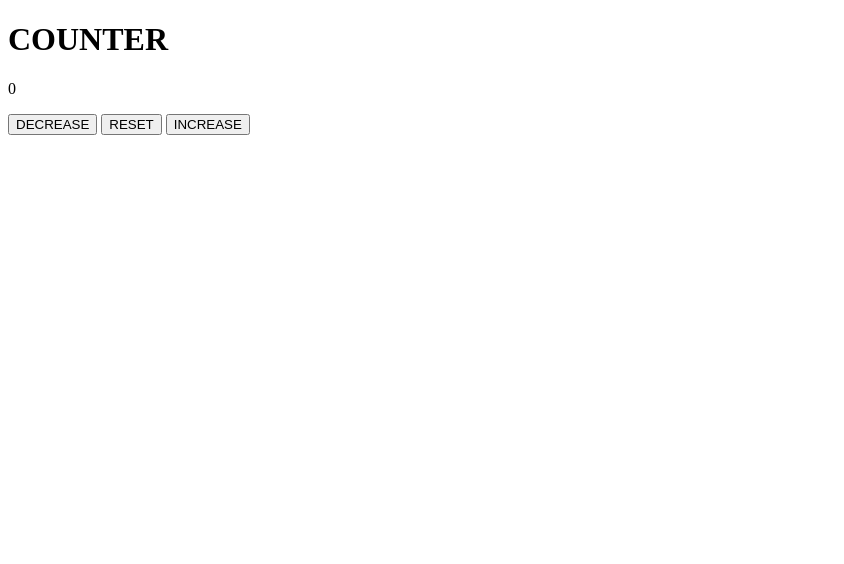
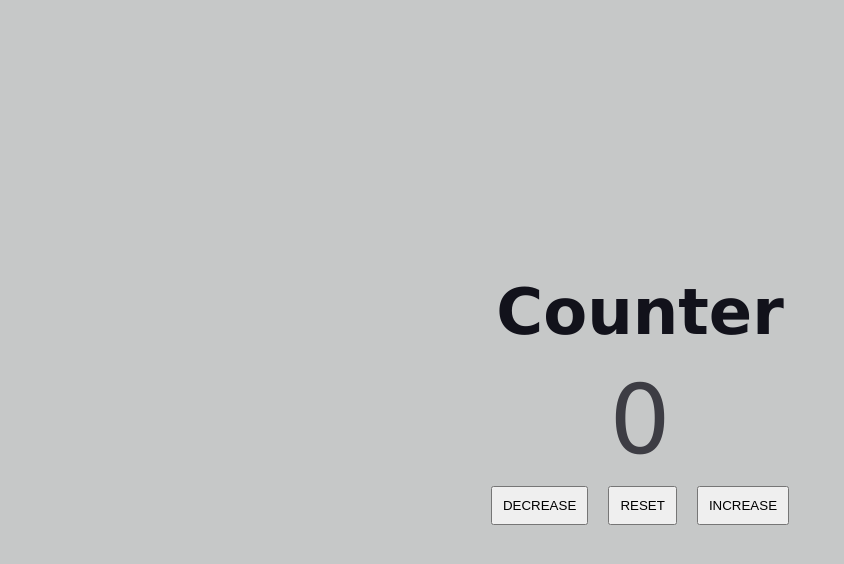
Before and after one commit to boakaidorborkamara/Counter, a plain HTML site: page index.html in a window 1280 px wide. Shown: the whole page, without its empty margins (0-844 px from the left). Drawn offline with Linux system fonts and the light colour scheme.

Commit message:
styling of interface done

```diff
--- a/index.html
+++ b/index.html
@@ -5,10 +5,12 @@
     <meta http-equiv="X-UA-Compatible" content="IE=edge">
     <meta name="viewport" content="width=device-width, initial-scale=1.0">
     <title>Counter</title>
+    <link rel="stylesheet" href="./style.css">
 </head>
 <body>
+    <div id="container">
         <main>
-        <h1>COUNTER</h1>
+            <h1>Counter</h1>
             <p>0</p>
             <div id="btn-container">
                 <button>DECREASE</button>
@@ -16,5 +18,7 @@
                 <button>INCREASE</button>
             </div>
         </main>
+    </div>
+    <script src="./script.js"></script>
 </body>
 </html>
--- a/style.css
+++ b/style.css
@@ -0,0 +1,54 @@
+*{
+    margin: 0px;
+    padding: 0px;
+}
+body{
+    font-family:Verdana, Geneva, Tahoma, sans-serif;
+    background-color: rgb(198, 200, 200);
+}
+
+#container{
+    width: 100vw;
+    height: 100vh;
+    display: flex;
+    flex-direction: row;
+    justify-content: center;
+    align-items: center;
+}
+
+main{
+    width: 40vw;
+    height: 80vh;
+    display: flex;
+    flex-direction: column;
+    justify-content: center;
+    align-items: center;
+}
+
+main h1{
+    font-size: 4em;
+    color: rgb(18, 18, 27);
+}
+
+main p{
+    font-size: 6em;
+    margin-top: 15px;
+    margin-bottom: 10px;
+    color: rgb(61, 61, 68);
+    /* background-color: rebeccapurple; */
+}
+
+#btn-container button{
+    padding: 10px;
+}
+
+#btn-container button:hover{
+    border: 1px solid black;
+    box-shadow: 2px 2px 5px rgb(114, 111, 111);
+    cursor: pointer;
+}
+
+#btn-container button:nth-child(2){
+    padding: 10px;
+    margin: 0px 15px 0px 15px;
+}
```
Lines whose indentation alone changed are shown as unchanged.
